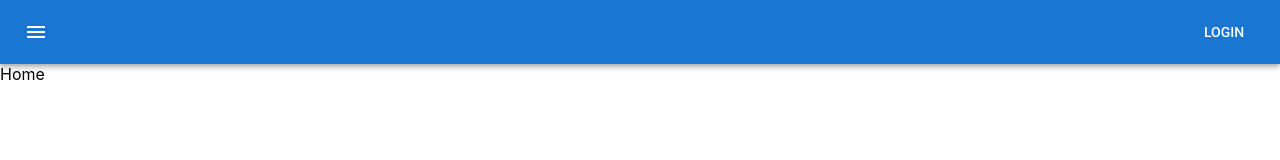
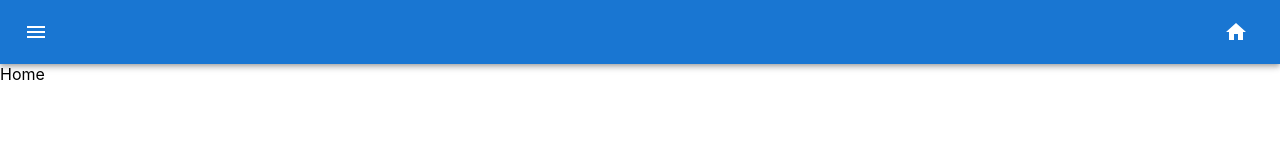
Before and after one commit to mccollumn/Hindsight-UI, a React (Create React App) app: page / in a window 1280 px wide. Shown: the top 160 px of the page. Built offline with nearby package versions, Linux system fonts and the light colour scheme.

Commit message:
Added App bar actions

```diff
--- a/src/App.tsx
+++ b/src/App.tsx
@@ -12,7 +12,7 @@ function App() {
 
   return (
     <Layout
-      leftNavigationActions={[
+      navigationActions={[
         {
           key: "HOME",
           label: "Home",
@@ -27,6 +27,13 @@ function App() {
           icon: <HomeIcon />,
           ariaLabel: "Home2",
           path: "/home2",
+        },
+        {
+          key: "Avatar",
+          label: "Avatar",
+          icon: <HomeIcon />,
+          ariaLabel: "Avatar",
+          position: "top",
         },
       ]}
       leftNavigationClick={clickHandler}
--- a/src/components/navigation/Layout.tsx
+++ b/src/components/navigation/Layout.tsx
@@ -5,7 +5,6 @@ import {
   Toolbar,
   IconButton,
   Typography,
-  Button,
   Drawer,
   List,
   ListItemButton,
@@ -17,33 +16,61 @@ import { Menu } from "@mui/icons-material";
 
 export const Layout = ({
   label,
-  leftNavigationActions,
+  navigationActions = [],
   leftNavigationClick = () => {},
   children,
 }: LayoutProps) => {
   const [selectedNav, setSelectedNav]: any = React.useState();
-  const leftNavClickHandler = (action: NavigationAction) => {
+  const navClickHandler = (action: NavigationAction) => {
     setSelectedNav(action);
     leftNavigationClick(action);
   };
+  const topNavActions = navigationActions.filter((a) => a.position === "top");
+  const leftNavActions = navigationActions.filter((a) => a.position !== "top");
+  const appBarNavigationActions = AppBarNavigationActions({
+    topNavActions,
+    navClickHandler,
+    selectedNav,
+  });
+
   return (
     <Box sx={{ flexGrow: 1 }} aria-label="Base application">
       <AppBar position="static">
         <Toolbar>
           <NavDrawer
-            leftNavigationActions={leftNavigationActions}
-            leftNavigationClick={leftNavClickHandler}
+            leftNavigationActions={leftNavActions}
+            leftNavigationClick={navClickHandler}
             selectedNav={selectedNav}
           />
           <Typography variant="h6" component="div" sx={{ flexGrow: 1 }}>
             {label}
           </Typography>
-          <Button color="inherit">Login</Button>
+          {appBarNavigationActions}
         </Toolbar>
       </AppBar>
       {children}
     </Box>
   );
+};
+
+const AppBarNavigationActions = ({
+  topNavActions = [],
+  navClickHandler = () => {},
+  selectedNav = {},
+}: AppBarNavigationActionsProps) => {
+  return topNavActions.map((a) => {
+    const clickHandler = () => navClickHandler(a);
+    const selected = a.key === selectedNav.key;
+    return (
+      <IconButton
+        color={selected ? "secondary" : "inherit"}
+        key={a.key}
+        onClick={clickHandler}
+      >
+        {a.icon}
+      </IconButton>
+    );
+  });
 };
 
 const NavDrawer = ({
@@ -124,7 +151,8 @@ const NavigationList = ({
 interface LayoutProps {
   /* Title of application */
   label?: string;
-  leftNavigationActions?: Array<NavigationAction>;
+  /* List of all navigation actions in left navigation and app bar */
+  navigationActions?: Array<NavigationAction>;
   leftNavigationClick?: Function;
   children?: any;
 }
@@ -136,6 +164,8 @@ interface NavigationAction {
   icon?: React.ReactElement | null;
   divider?: Boolean;
   path?: string;
+  /* Define which navigation area to disaply the action */
+  position?: "left" | "top";
 }
 
 interface NavigationListProps {
@@ -144,3 +174,9 @@ interface NavigationListProps {
   selectedNav: NavigationAction;
   handleClose: Function;
 }
+
+interface AppBarNavigationActionsProps {
+  topNavActions?: Array<NavigationAction>;
+  navClickHandler?: Function;
+  selectedNav?: NavigationAction;
+}
```
Also changed, not shown: 2 other files (tests, documents, lock files or other folders).
